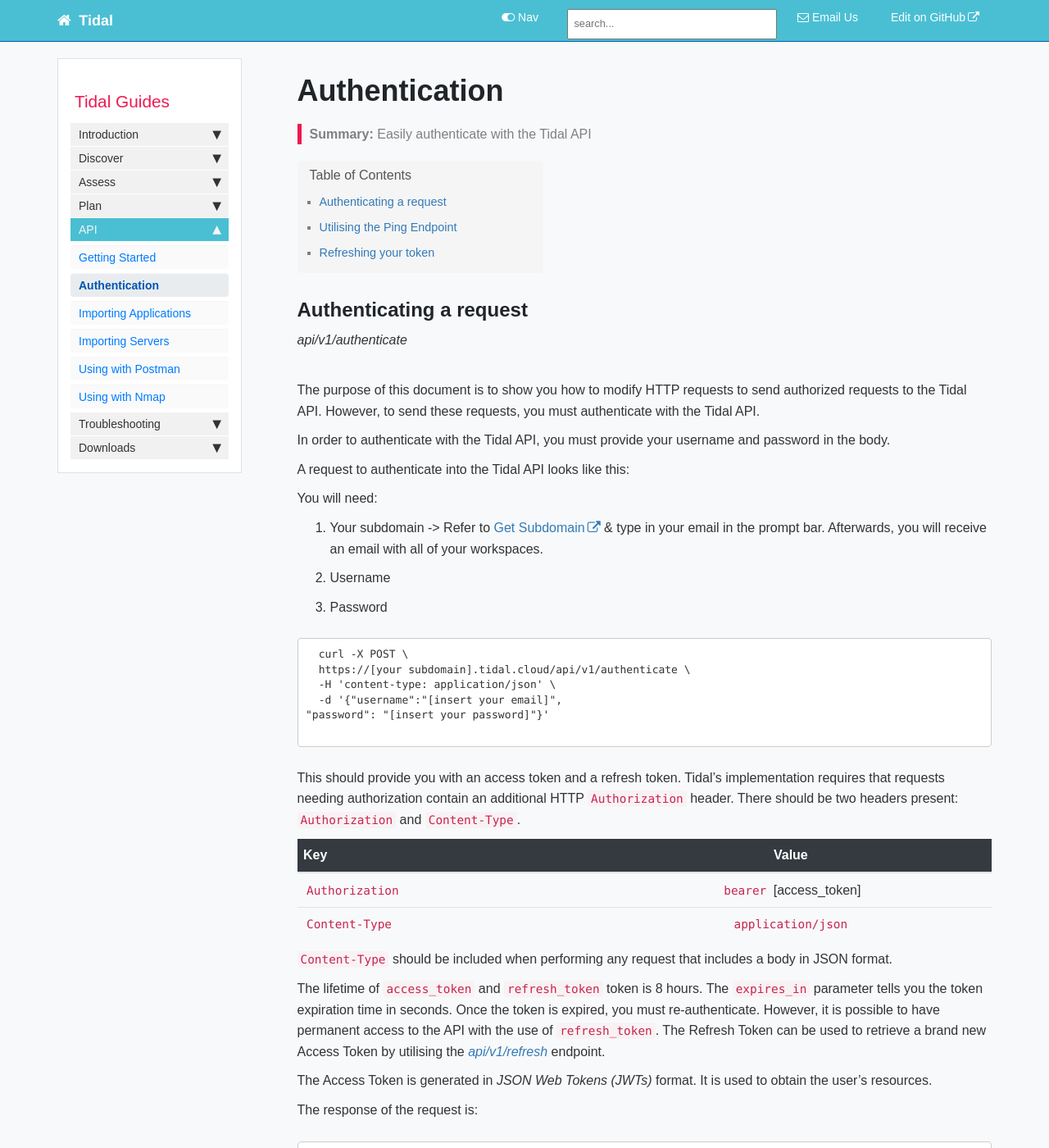
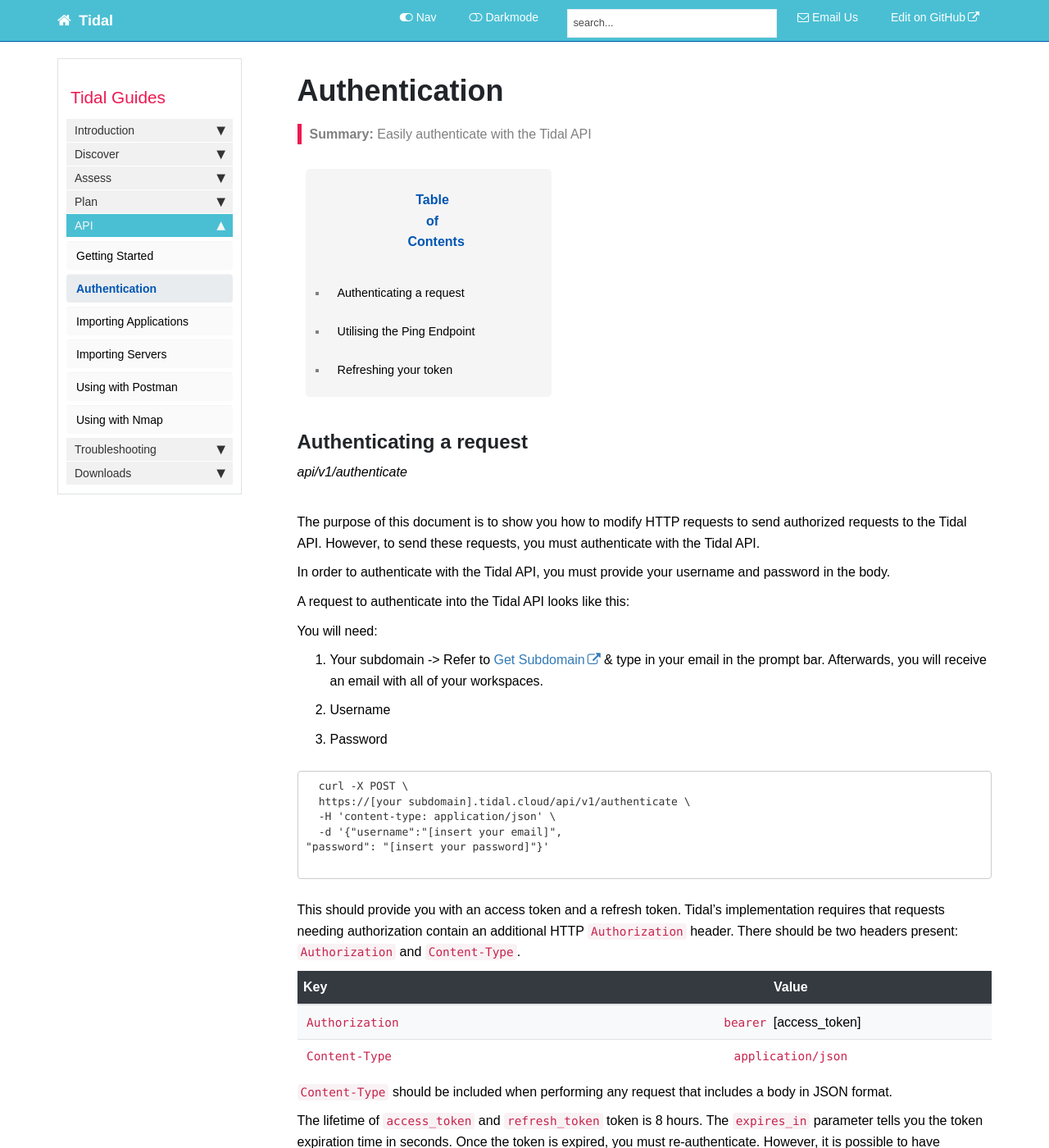
Before and after one commit to tidalmigrations/tidalmigrations.github.io, a Jekyll site: the page built from pages/api/authentication.md, in a window 1280 px wide and 1400 px high. Shown: the whole window at 82% size. Built offline with Jekyll 4.4.1, drawn with Linux system fonts in a browser that asks for light colours; nearby versions of some CDN libraries; comment, search, counter and statistics services are not loaded.

Commit message:
initial darkmode

```diff
--- a/_includes/head.html
+++ b/_includes/head.html
@@ -15,6 +15,125 @@
 <link rel="stylesheet" href="css/boxshadowproperties.css">
 <!-- most color styles are extracted out to here -->
 <link rel="stylesheet" href="css/theme-blue.css">
+
+<style>
+  :root {
+    --background-color: #ffffff;
+    --text-color: #000000;
+    --header-background: #4ABFD3;
+    --header-text-color: #ffffff;
+    --sidebar-background: #ffffff;
+    --sidebar-text-color: #000000;
+    --sidebar-hover-background: #e9ecef;
+    --sidebar-hover-text-color: #0056b3;
+    --table-background: #ffffff;
+    --table-header-background: #343a40;
+    --table-header-text-color: #ffffff;
+    --table-row-background: #f8f9fa;
+  }
+
+  [data-theme="dark"] {
+    --background-color: #212529;
+    --text-color: #f8f9fa;
+    --header-background: #343a40;
+    --header-text-color: #f8f9fa;
+    --sidebar-background: #343a40;
+    --sidebar-text-color: #adb5bd;
+    --sidebar-hover-background: #495057;
+    --sidebar-hover-text-color: #ffffff;
+    --table-background: #343a40;
+    --table-header-background: #495057;
+    --table-header-text-color: #f8f9fa;
+    --table-row-background: #212529;
+  }
+
+  body {
+    background-color: var(--background-color);
+    color: var(--text-color);
+  }
+
+  .navbar-inverse {
+    background-color: var(--header-background);
+    color: var(--header-text-color);
+  }
+
+  .navbar-inverse .navbar-nav > li > a,
+  .navbar-inverse .navbar-brand {
+    color: var(--header-text-color);
+  }
+
+  #mysidebar,
+  div#toc {
+    background-color: var(--sidebar-background);
+    color: var(--sidebar-text-color);
+    padding: 10px;
+    border-radius: 5px;
+  }
+
+  #mysidebar ul li a,
+  div#toc ul li a {
+    color: var(--sidebar-text-color);
+    padding: 8px 12px;
+    display: block;
+    border-radius: 4px;
+    transition: background-color 0.3s, color 0.3s;
+    text-decoration: none;
+  }
+
+  #mysidebar ul li a:hover,
+  div#toc ul li a:hover {
+    background-color: var(--sidebar-hover-background);
+    color: var(--sidebar-hover-text-color);
+  }
+
+  #mysidebar ul li a.active {
+    background-color: var(--sidebar-hover-background);
+    color: var(--sidebar-hover-text-color);
+    font-weight: bold;
+  }
+
+  div#toc > ul::before {
+    content: "Table of Contents";
+    font-weight: bold;
+    color: var(--sidebar-hover-text-color);
+    text-align: center;
+    display: block;
+    margin-bottom: 10px;
+  }
+
+  table {
+    background-color: var(--table-background);
+  }
+
+  table th {
+    background-color: var(--table-header-background);
+    color: var(--table-header-text-color);
+  }
+
+  table tr:nth-of-type(odd) {
+    background-color: var(--table-row-background);
+  }
+
+  #search-input {
+    background-color: var(--sidebar-background);
+    color: var(--text-color);
+    border: 1px solid var(--sidebar-hover-background);
+    padding: 0.5em;
+    margin-left: 20px;
+    width: 20em;
+    font-size: 0.8em;
+    box-sizing: border-box;
+    margin-top: 10px;
+  }
+
+  #search-input::placeholder {
+    color: var(--sidebar-text-color);
+    opacity: 0.7;
+  }
+  table tr:nth-of-type(odd) {
+    background-color: var(--table-row-background);
+  }
+</style>
 
 <script src="https://cdnjs.cloudflare.com/ajax/libs/jquery/2.1.4/jquery.min.js"></script>
 
--- a/_includes/topnav.html
+++ b/_includes/topnav.html
@@ -14,7 +14,33 @@
             <ul class="nav navbar-nav navbar-right">
                 <!-- toggle sidebar button -->
                 <li><a id="tg-sb-link" href="#"><i id="tg-sb-icon" class="fa fa-toggle-on"></i> Nav</a></li>
-                <!-- entries without drop-downs appear here -->
+                <li>
+                  <a id="theme-toggle-link" href="#" onclick="toggleTheme()">
+                    <i id="theme-icon" class="fa fa-toggle-off"></i> Darkmode
+                  </a>
+                </li>
+                <script>
+                  function toggleTheme() {
+                    const currentTheme = document.documentElement.getAttribute('data-theme');
+                    const newTheme = currentTheme === 'dark' ? 'light' : 'dark';
+                    document.documentElement.setAttribute('data-theme', newTheme);
+                    localStorage.setItem('theme', newTheme);
+
+                    // Update the icon
+                    const themeIcon = document.getElementById('theme-icon');
+                    themeIcon.className = newTheme === 'dark' ? 'fa fa-toggle-on' : 'fa fa-toggle-off';
+                  }
+
+                  // Initialize theme on page load
+                  document.addEventListener('DOMContentLoaded', () => {
+                    const savedTheme = localStorage.getItem('theme') || 'light';
+                    document.documentElement.setAttribute('data-theme', savedTheme);
+
+                    // Set the correct icon
+                    const themeIcon = document.getElementById('theme-icon');
+                    themeIcon.className = savedTheme === 'dark' ? 'fa fa-toggle-on' : 'fa fa-toggle-off';
+                  });
+                </script>
                 <li>
                     <!--start search-->
                     <div id="search-demo-container">
@@ -35,7 +61,6 @@
                     </script>
                     <!--end search-->
                 </li>
-
 {% assign topnav = site.data[page.topnav] %}
 {% assign topnav_dropdowns = site.data[page.topnav].topnav_dropdowns %}
 
--- a/css/customstyles.css
+++ b/css/customstyles.css
@@ -262,7 +262,6 @@ ul#results-container a:hover {
   color: black;
 }
 #search-input {
-  padding: 0.5em;
   margin-left: 20px;
   width: 20em;
   font-size: 0.8em;
@@ -270,6 +269,7 @@ ul#results-container a:hover {
   -moz-box-sizing: border-box;
   box-sizing: border-box;
   margin-top: 10px;
+  border-color:  #ffffff;
 }
 /* end search */
 
```
Also changed, not shown: css/theme-dark.css (added).
